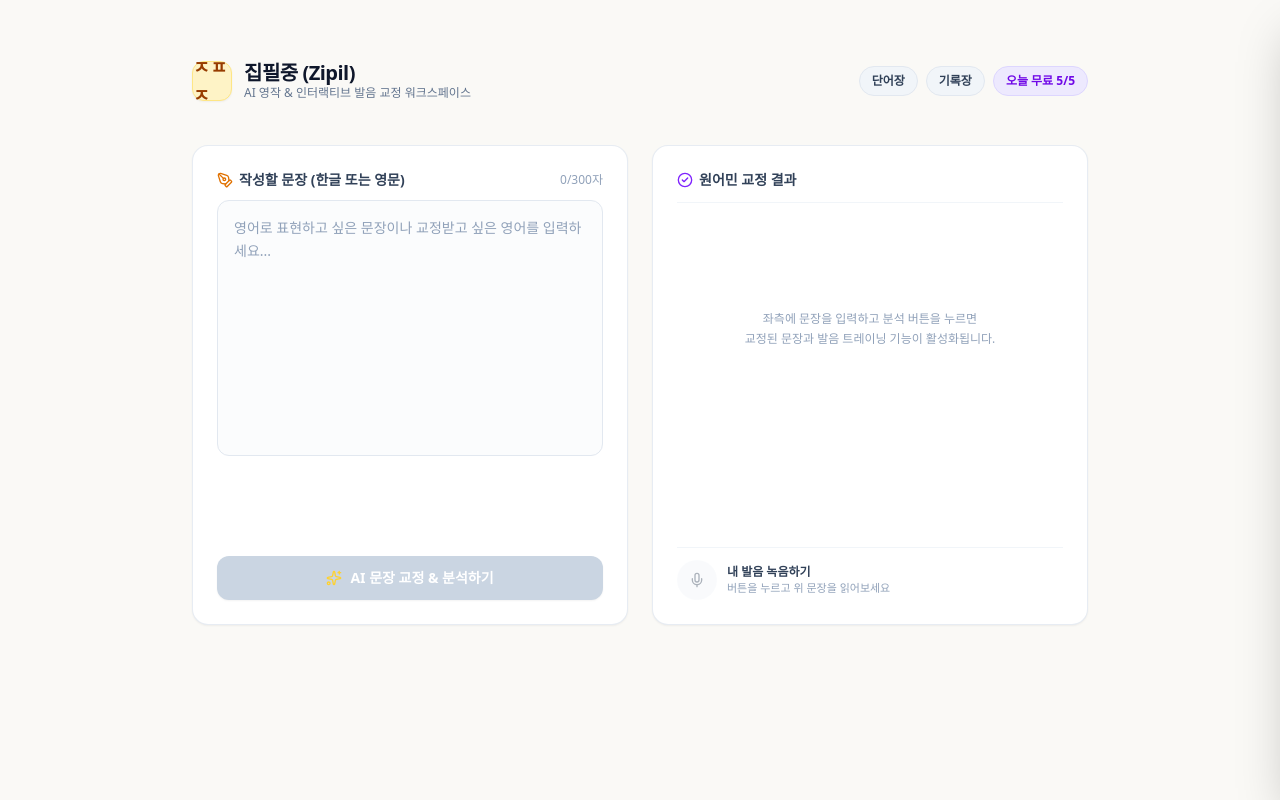
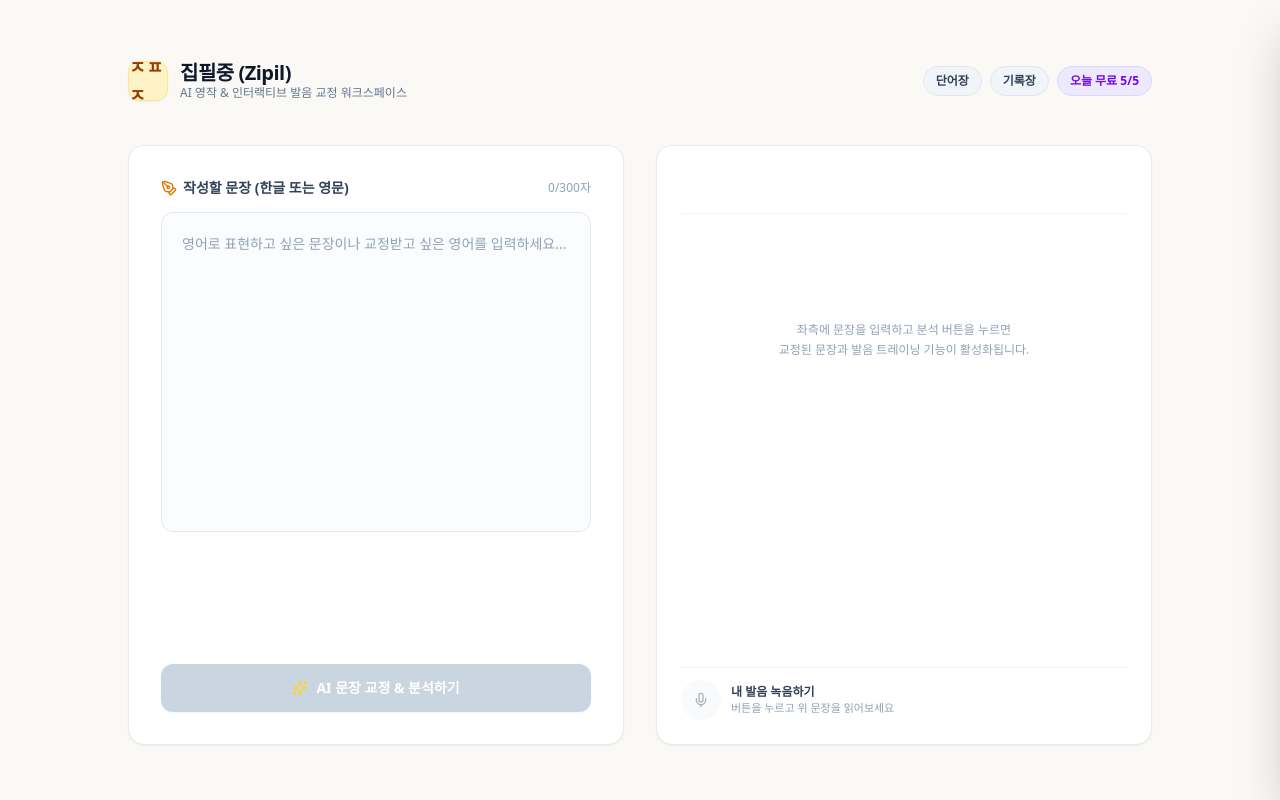
Before and after one commit to joosangdon/zipil, a Next.js app: page / in a window 1280 px wide. Built offline with nearby package versions, Linux system fonts and the light colour scheme.

Commit message:
Day 11: TTS 재생 배속(0.75x, 0.5x) 제어 기능 추가 및 UI/UX 레이아웃 최적화

```diff
--- a/src/app/page.tsx
+++ b/src/app/page.tsx
@@ -78,6 +78,8 @@ export default function Home() {
 
   const [isHistoryBlindMode, setIsHistoryBlindMode] = useState(false);
   const [isVocabBlindMode, setIsVocabBlindMode] = useState(false);
+
+  const [ttsRate, setTtsRate] = useState<number>(1.0);
 
   const recognitionRef = useRef<any>(null);
 
@@ -198,10 +200,13 @@ export default function Home() {
     window.speechSynthesis.cancel();
     const utterance = new SpeechSynthesisUtterance(result.corrected);
     utterance.lang = "en-US";
-    utterance.rate = 0.9;
+
+    utterance.rate = ttsRate;
+
     utterance.onstart = () => setIsPlayingAudio(true);
     utterance.onend = () => setIsPlayingAudio(false);
     utterance.onerror = () => setIsPlayingAudio(false);
+
     window.speechSynthesis.speak(utterance);
   };
 
@@ -347,8 +352,8 @@ export default function Home() {
       className="min-h-screen bg-[#FAF9F6] text-slate-800 flex flex-col items-center px-4 py-6 md:p-12 relative"
       onClick={() => setActiveTokenIdx(null)}
     >
-      {/* 헤더 */}
-      <header className="w-full max-w-4xl flex items-center justify-between py-3 mb-6 md:mb-8">
+      {/* 👇 1. 헤더 가로폭 확장 (max-w-4xl -> max-w-5xl) */}
+      <header className="w-full max-w-5xl flex items-center justify-between py-3 mb-6 md:mb-8">
         <div className="flex items-center gap-2.5 md:gap-3">
           <div className="w-9 h-9 md:w-10 md:h-10 rounded-xl bg-amber-100 border border-amber-200 flex items-center justify-center shadow-xs shrink-0">
             <span className="font-bold text-amber-800 text-base md:text-lg tracking-wider">ㅈㅍㅈ</span>
@@ -390,13 +395,13 @@ export default function Home() {
         </div>
       </header>
 
-      {/* 워크스페이스 */}
-      <div className="w-full max-w-4xl grid grid-cols-1 md:grid-cols-2 gap-5 md:gap-6">
+      {/* 👇 2. 워크스페이스 가로폭 및 간격 확장 (max-w-5xl, md:gap-8) */}
+      <div className="w-full max-w-5xl grid grid-cols-1 md:grid-cols-2 gap-5 md:gap-8">
 
-        {/* 좌측: 문장 입력 카드 */}
-        <section className="bg-white p-5 md:p-6 rounded-2xl border border-slate-200/80 shadow-xs flex flex-col justify-between min-h-[380px] md:min-h-[480px]">
+        {/* 👇 3. 좌측 카드 패딩 및 높이 확장 (md:p-8, md:min-h-[600px]) */}
+        <section className="bg-white p-5 md:p-8 rounded-2xl border border-slate-200/80 shadow-xs flex flex-col justify-between min-h-[380px] md:min-h-[600px]">
           <div>
-            <div className="flex items-center justify-between mb-2.5">
+            <div className="flex items-center justify-between mb-3.5">
               <label className="text-sm font-bold text-slate-700 flex items-center gap-1.5">
                 <PenTool className="w-4 h-4 text-amber-600" />
                 작성할 문장 (한글 또는 영문)
@@ -406,8 +411,9 @@ export default function Home() {
               </span>
             </div>
 
+            {/* 👇 4. 텍스트 입력창 높이 및 패딩 확장 (md:h-80, md:p-5) */}
             <textarea
-              className={`w-full h-48 md:h-64 p-3.5 md:p-4 rounded-xl border focus:outline-hidden focus:ring-2 resize-none text-slate-800 text-sm leading-relaxed placeholder:text-slate-400 bg-slate-50/50 transition-all ${
+              className={`w-full h-48 md:h-80 p-3.5 md:p-5 rounded-xl border focus:outline-hidden focus:ring-2 resize-none text-slate-800 text-sm leading-relaxed placeholder:text-slate-400 bg-slate-50/50 transition-all ${
                 inputText.length > MAX_CHAR_LIMIT
                   ? "border-rose-300 focus:ring-rose-200"
                   : "border-slate-200 focus:ring-amber-300 focus:border-transparent"
@@ -428,7 +434,7 @@ export default function Home() {
           <button
             onClick={handleAnalyze}
             disabled={loading || !inputText.trim() || inputText.length > MAX_CHAR_LIMIT}
-            className="w-full py-3 px-4 bg-slate-900 hover:bg-slate-800 disabled:bg-slate-300 text-white rounded-xl font-semibold text-sm flex items-center justify-center gap-2 transition-colors shadow-xs cursor-pointer disabled:cursor-not-allowed mt-4 active:scale-[0.99]"
+            className="w-full py-3.5 px-4 bg-slate-900 hover:bg-slate-800 disabled:bg-slate-300 text-white rounded-xl font-semibold text-sm flex items-center justify-center gap-2 transition-colors shadow-xs cursor-pointer disabled:cursor-not-allowed mt-4 active:scale-[0.99]"
           >
             {loading ? (
               <>
@@ -447,18 +453,18 @@ export default function Home() {
         {/* 우측: 분석 및 발음 트레이닝 카드 */}
         <section className="bg-white p-5 md:p-6 rounded-2xl border border-slate-200/80 shadow-xs flex flex-col justify-between min-h-[380px] md:min-h-[480px]">
           <div className="space-y-3.5">
-            <div className="flex items-center justify-between border-b border-slate-100 pb-3">
-              <h2 className="text-sm font-bold text-slate-700 flex items-center gap-1.5">
-                <CheckCircle2 className="w-4 h-4 text-violet-600" />
-                원어민 교정 결과
-              </h2>
+            {/* 상단 컨트롤러 */}
+            {/* 👇 justify-between을 justify-end로 변경하여 버튼들을 우측으로 깔끔하게 밀어줍니다 */}
+            <div className="flex items-center justify-end border-b border-slate-100 pb-3 min-h-[44px]">
 
-              <div className="flex items-center gap-2">
+              {/* 덩그러니 있던 체크 아이콘 영역은 완전히 삭제했습니다! */}
+
+              <div className="flex items-center gap-1.5 md:gap-2">
                 {result && (
                   <>
                     <button
                       onClick={(e) => { e.stopPropagation(); setIsTokenView(!isTokenView); }}
-                      className="flex items-center gap-1 text-xs text-slate-600 hover:text-slate-900 px-2 py-1 rounded-md bg-slate-100 hover:bg-slate-200 transition-colors cursor-pointer"
+                      className="flex items-center gap-1 text-xs text-slate-600 hover:text-slate-900 px-2 py-1.5 rounded-md bg-slate-100 hover:bg-slate-200 transition-colors cursor-pointer whitespace-nowrap"
                       title="단어 분해 학습 모드 토글"
                     >
                       {isTokenView ? (
@@ -471,10 +477,22 @@ export default function Home() {
                       </span>
                     </button>
 
+                    <select
+                      value={ttsRate}
+                      onChange={(e) => setTtsRate(Number(e.target.value))}
+                      disabled={isPlayingAudio}
+                      className="text-xs font-semibold px-1.5 py-1 rounded-md bg-slate-50 text-slate-600 border border-slate-200 outline-none focus:ring-2 focus:ring-violet-200 cursor-pointer hover:bg-slate-100 transition-colors disabled:opacity-50"
+                      title="재생 속도 선택"
+                    >
+                      <option value={1.0}>1.0x (기본)</option>
+                      <option value={0.75}>0.75x</option>
+                      <option value={0.5}>0.5x</option>
+                    </select>
+
                     <button
                       onClick={handlePlayTTS}
                       disabled={isPlayingAudio}
-                      className={`flex items-center gap-1 text-xs font-semibold px-2.5 py-1 rounded-lg transition-all active:scale-95 ${
+                      className={`flex items-center gap-1 text-xs font-semibold px-2.5 py-1.5 rounded-md transition-all active:scale-95 whitespace-nowrap ${
                         isPlayingAudio
                           ? "bg-amber-100 text-amber-800 border border-amber-300 animate-pulse"
                           : "bg-violet-50 hover:bg-violet-100 text-violet-700 border border-violet-200"
```
